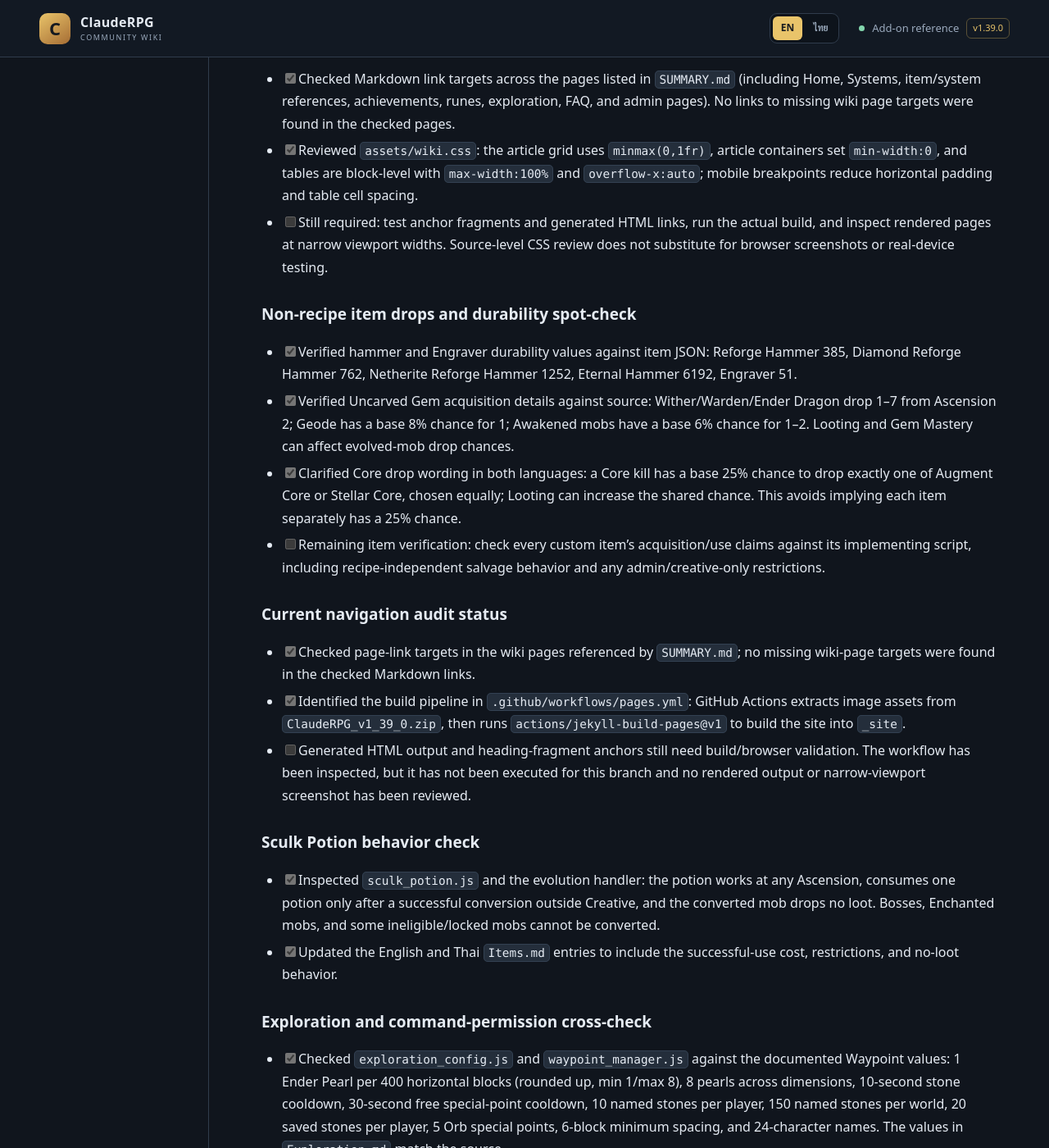
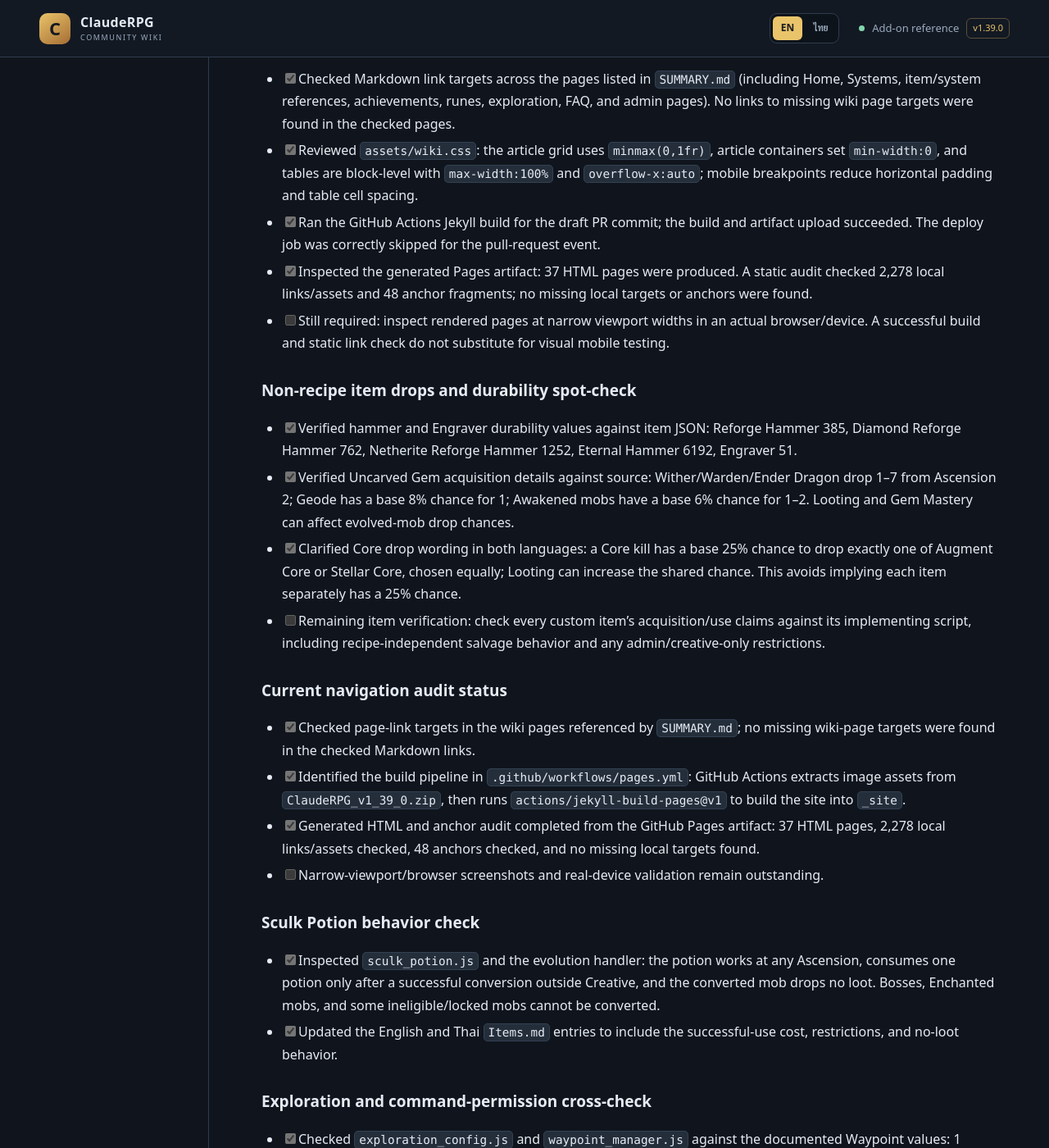
Before and after one commit to miniTorch25/ClaudeRPG-Wiki-V2, a Jekyll site: the page built from CONTENT-GAP-AUDIT.md, in a window 1280 px wide and 1400 px high, scrolled down 3908 px. Shown: the whole window at 82% size. Built offline with Jekyll 4.4.1, drawn with Linux system fonts in a browser that asks for light colours; our own code applies the rules of GitHub Pages for plain Markdown files; some of the changed text lies outside the part shown.

Commit message:
docs: record successful Jekyll build and generated link audit

```diff
--- a/CONTENT-GAP-AUDIT.md
+++ b/CONTENT-GAP-AUDIT.md
@@ -88,7 +88,9 @@ The v1.39.0 addon package was retrieved from the Library and inspected directly.
 
 - [x] Checked Markdown link targets across the pages listed in `SUMMARY.md` (including Home, Systems, item/system references, achievements, runes, exploration, FAQ, and admin pages). No links to missing wiki page targets were found in the checked pages.
 - [x] Reviewed `assets/wiki.css`: the article grid uses `minmax(0,1fr)`, article containers set `min-width:0`, and tables are block-level with `max-width:100%` and `overflow-x:auto`; mobile breakpoints reduce horizontal padding and table cell spacing.
-- [ ] Still required: test anchor fragments and generated HTML links, run the actual build, and inspect rendered pages at narrow viewport widths. Source-level CSS review does not substitute for browser screenshots or real-device testing.
+- [x] Ran the GitHub Actions Jekyll build for the draft PR commit; the build and artifact upload succeeded. The deploy job was correctly skipped for the pull-request event.
+- [x] Inspected the generated Pages artifact: 37 HTML pages were produced. A static audit checked 2,278 local links/assets and 48 anchor fragments; no missing local targets or anchors were found.
+- [ ] Still required: inspect rendered pages at narrow viewport widths in an actual browser/device. A successful build and static link check do not substitute for visual mobile testing.
 
 
 
@@ -103,7 +105,8 @@ The v1.39.0 addon package was retrieved from the Library and inspected directly.
 
 - [x] Checked page-link targets in the wiki pages referenced by `SUMMARY.md`; no missing wiki-page targets were found in the checked Markdown links.
 - [x] Identified the build pipeline in `.github/workflows/pages.yml`: GitHub Actions extracts image assets from `ClaudeRPG_v1_39_0.zip`, then runs `actions/jekyll-build-pages@v1` to build the site into `_site`.
-- [ ] Generated HTML output and heading-fragment anchors still need build/browser validation. The workflow has been inspected, but it has not been executed for this branch and no rendered output or narrow-viewport screenshot has been reviewed.
+- [x] Generated HTML and anchor audit completed from the GitHub Pages artifact: 37 HTML pages, 2,278 local links/assets checked, 48 anchors checked, and no missing local targets found.
+- [ ] Narrow-viewport/browser screenshots and real-device validation remain outstanding.
 
 
 
@@ -159,6 +162,6 @@ Use these labels in editorial notes while drafting:
 - [ ] Expand key pages with step-by-step player workflows.
 - [ ] Keep English and Thai explanations aligned wherever both are provided.
 - [x] Compare all 35 recipe JSON definitions with the English and Thai item tables; no recipe ingredient/method/output mismatch found.
-- [ ] Verify cross-links and navigation targets.
-- [ ] Check tables and item lists at mobile width.
+- [x] Verify generated HTML cross-links and navigation targets with a static artifact audit (2,278 local links/assets and 48 anchors; no missing targets found).
+- [ ] Check tables and item lists at mobile width in a rendered browser or on a real device.
 - [ ] Confirm every factual claim is tied to the documented v1.39.0 release or explicitly marked as unverified.
```
